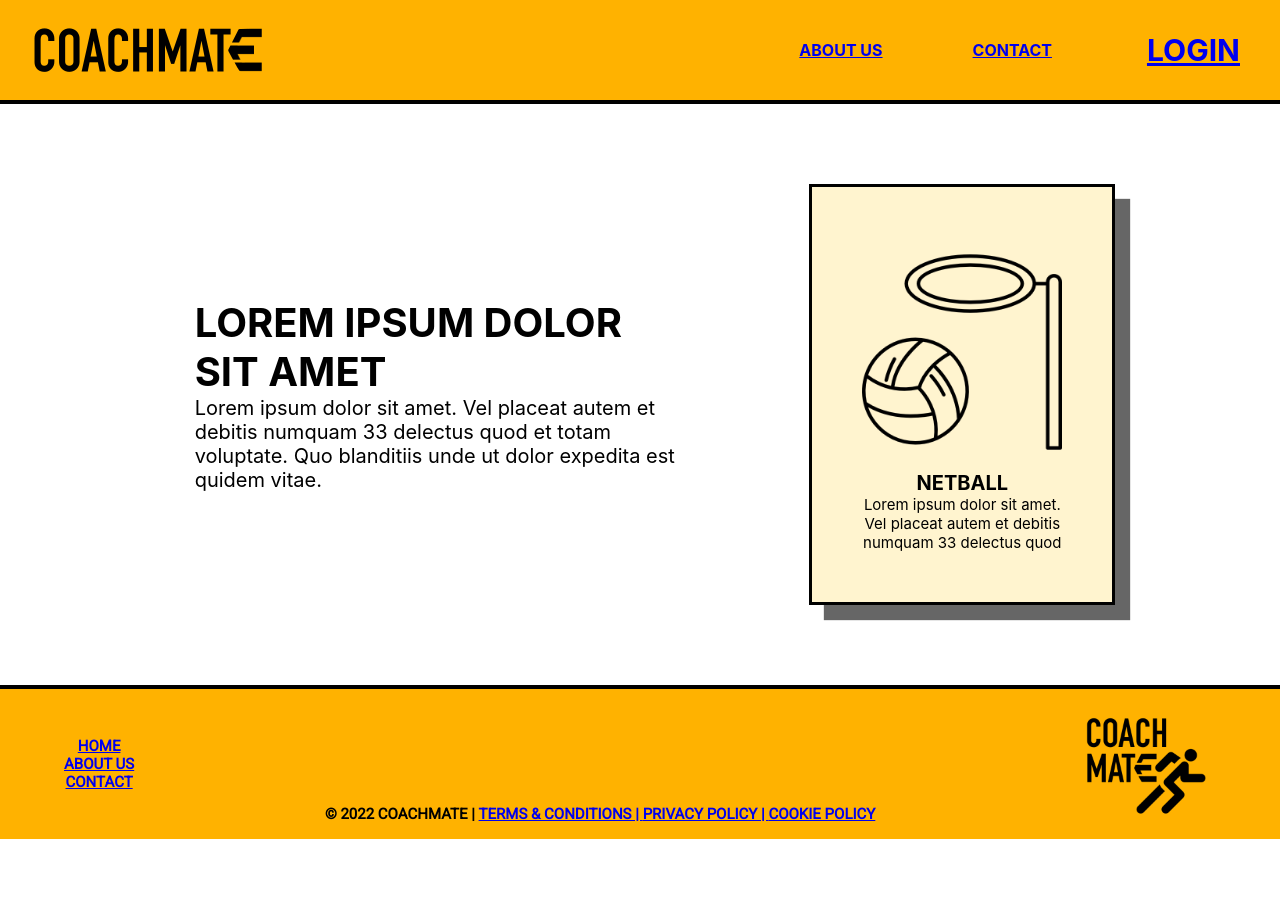
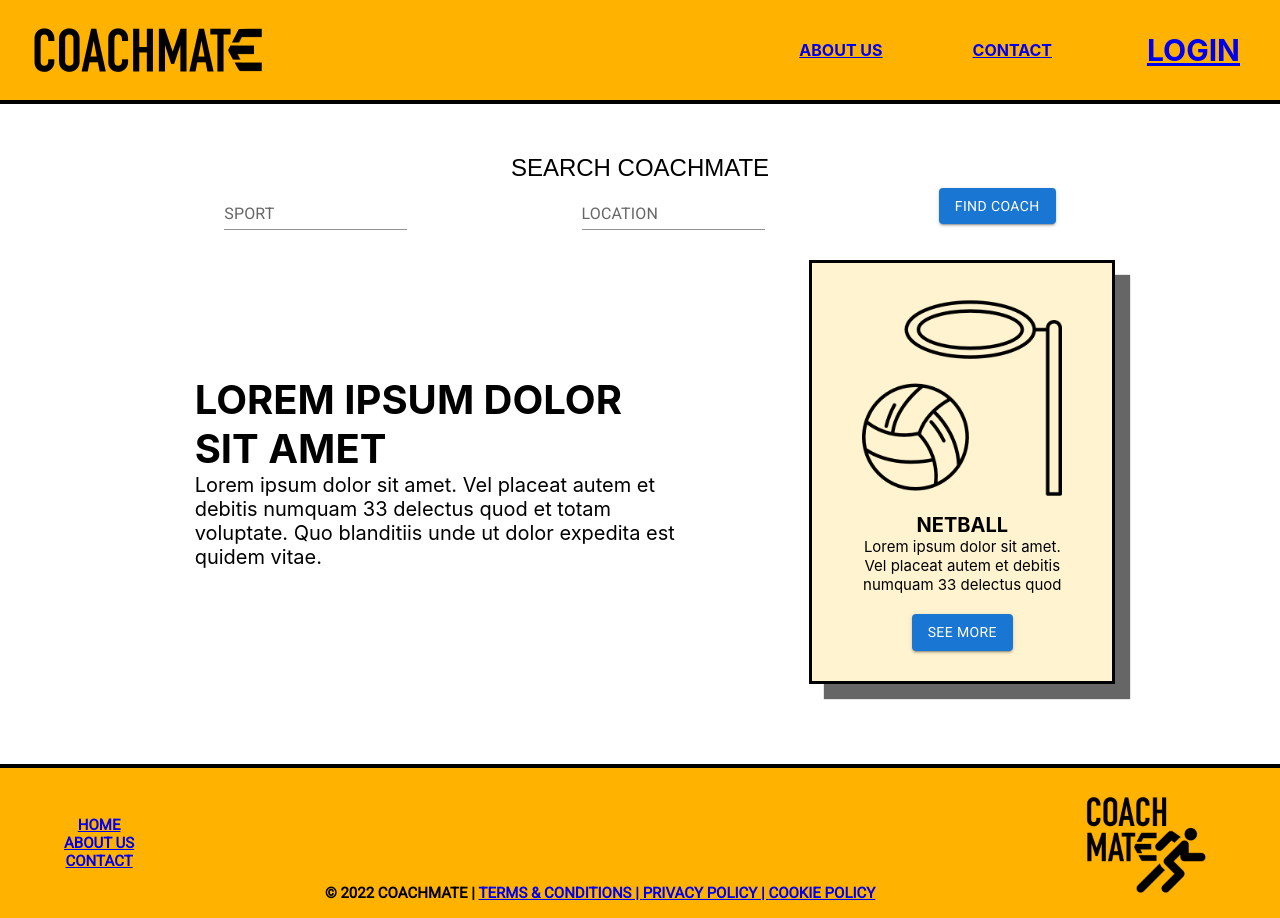
Before and after one commit to The-Collective-unimelb/CoachMate-Frontend, a React (Create React App) app: page / in a window 1280 px wide. Before the commit the page ends 839 px from the top, so only its background shows below. Built offline with nearby package versions, Linux system fonts and the light colour scheme.

Commit message:
Added search bar to welcome screen

```diff
--- a/src/components/UI/Card.module.css
+++ b/src/components/UI/Card.module.css
@@ -1,8 +1,12 @@
 .card {
-    background-color: #FFF4CF;
-    box-shadow: 15px 15px 1px rgba(0, 0, 0, 0.6);
-    border-style: solid;
-    border-width: 3px;
-    padding: 50px;
-    max-width: min-content;
-  }
+  display: flex;
+  flex-direction: column;
+  background-color: #fff4cf;
+  box-shadow: 15px 15px 1px rgba(0, 0, 0, 0.6);
+  border-style: solid;
+  border-width: 3px;
+  padding: 20px 50px 30px 50px;
+  max-width: min-content;
+  align-items: center;
+  justify-content: center;
+}
--- a/src/components/pages/Welcome.js
+++ b/src/components/pages/Welcome.js
@@ -1,11 +1,18 @@
 import classes from "./Welcome.module.css";
 import Card from "../UI/Card";
 import netball from "../../assets/netball.png";
+import { TextField, Button } from "@mui/material";
 
 function Welcome() {
   return (
     <div className={classes["vertical-flex"]}>
-      <div className={classes["horizontal-flex"]}>
+      <div className={classes["search-title"]}>SEARCH COACHMATE</div>
+      <div className={classes["horizontal-search-flex"]}>
+        <TextField id="standard-basic" label="SPORT" variant="standard" />
+        <TextField id="standard-basic" label="LOCATION" variant="standard" />
+        <Button variant="contained">FIND COACH</Button>
+      </div>
+      <div className={classes["horizontal-content-flex"]}>
         <div className={classes["welcome-quote"]}>
           LOREM IPSUM DOLOR SIT AMET
           <div className={classes["welcome-quote-small"]}>
@@ -25,6 +32,7 @@ function Welcome() {
             Lorem ipsum dolor sit amet. Vel placeat autem et debitis numquam 33
             delectus quod
           </div>
+          <Button variant="contained">SEE MORE</Button>
         </Card>
       </div>
     </div>
--- a/src/components/pages/Welcome.module.css
+++ b/src/components/pages/Welcome.module.css
@@ -4,7 +4,20 @@
   flex-direction: column;
 }
 
-.horizontal-flex {
+.search-title {
+  font-size: 24px;
+  font-family: Arial, Helvetica, sans-serif;
+  text-align: center;
+}
+
+.horizontal-search-flex {
+  display: flex;
+  flex-direction: row;
+  align-items: center;
+  justify-content: space-evenly;
+}
+
+.horizontal-content-flex {
   padding: 30px;
   display: flex;
   flex-direction: row;
@@ -29,12 +42,16 @@
 .card-title {
   font-size: 20px;
   font-weight: bold;
-  text-align: center;
 }
 
 .card-quote {
   font-size: 15px;
   text-align: center;
+  margin-bottom: 20px;
+}
+
+.card-button {
+  margin: 30px;
 }
 
 .netball-img {
```
